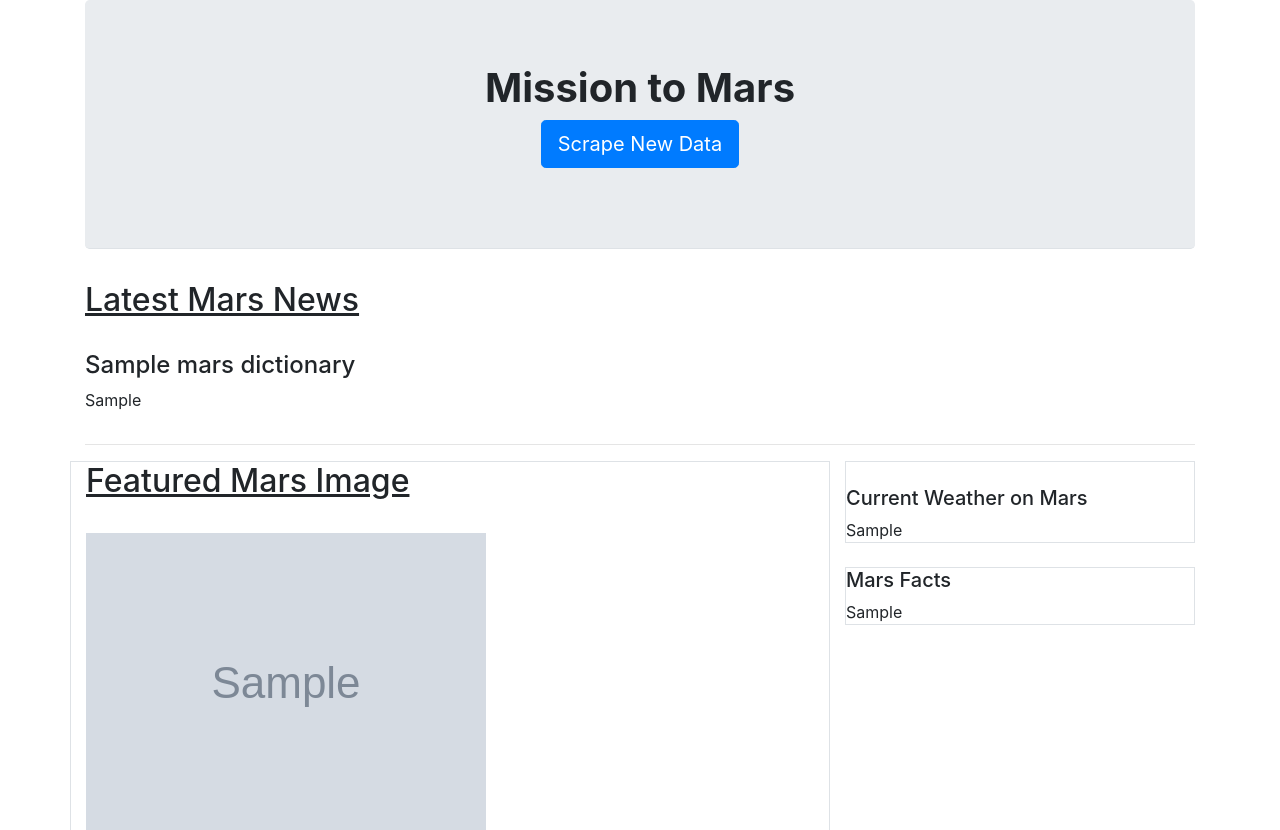
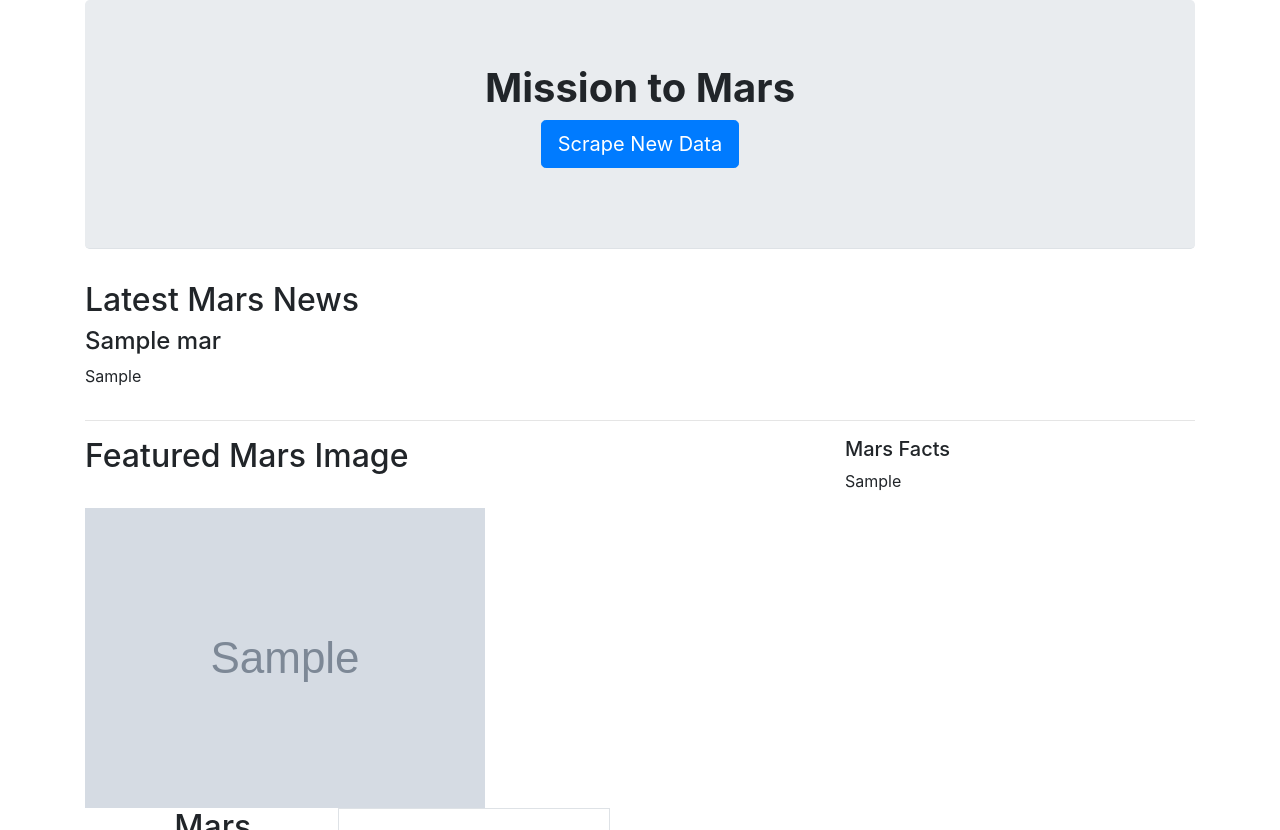
Before and after one commit to EdwinVargas22/UCI-Edwin-Vargas-Homework, a Flask app: page / in a window 1280 px wide. Shown: the top 830 px of the page. Run offline with Flask 2, Linux system fonts and the light colour scheme; grey boxes marked "Sample" are stand-in pictures; a database or web service that is not in the repository returns one stand-in record (values such as "Sample title"); some libraries are stand-ins or nearby versions.

Commit message:
Created my html code

```diff
--- a/12-Web-Scraping-Challenge/app.py
+++ b/12-Web-Scraping-Challenge/app.py
@@ -10,15 +10,15 @@ mongo = PyMongo(app)
 
 @app.route("/")
 def index():
-    mars_dictionary = mongo.db.mars_dictionary.find_one()
-    return render_template("index.html", mars=mars_dictionary)
+    mars = mongo.db.mars.find_one()
+    return render_template("index.html", mars=mars)
 
 
 @app.route("/scrape")
 def scraper():
-    mars_dictionary = mongo.db.mars_dictionary
+    mars = mongo.db.mars
     mars_data = scrape_mars.scrape()
-    mars_dictionary.update({}, mars_data, upsert=True)
+    mars.update({}, mars_data, upsert=True)
     return redirect("/", code=302)
 
 
--- a/12-Web-Scraping-Challenge/templates/index.html
+++ b/12-Web-Scraping-Challenge/templates/index.html
@@ -18,62 +18,46 @@
 
     <div class="jumbotron text-center border-bottom">
       <h1 class="font-weight-bold">Mission to Mars</h1>
-      <p><a class="btn btn-primary btn-lg" href="../scrape" role="button">Scrape New Data</a></p>
+      <p><a class="btn btn-primary btn-lg" href="/scrape" role="button">Scrape New Data</a></p>
     </div>
 
     <div class="row">
       <div class="col-md-12">
-        <h2><u>Latest Mars News</u></h2>
-      </div>
-    </div>
-  </br>
-    <div class="row">
-      <div class="col-md-12">
+        <h2>Latest Mars News</h2>
         <h4>{{mars.news_title}}</h4>
-        <p>{{mars.news_p}}</p>
+        <p>{{mars.news_paragraph}}</p>
       </div>
     </div>
   <hr>
     <div class="row">
-      <div class="col-md-8 border">
-        <h2 class=""><u>Featured Mars Image</u></h2>
-        </br>
-        <img src="{{mars.featured_image_url}}" alt="Features Mars Image">
-      </div>
-      <div class="col-md-4">
-        <div class="border">
-          </br>
-          <h5>Current Weather on Mars</h5>
-          {{mars.mars_weather}}
+        <div class="col-md-8">
+            <h2>Featured Mars Image</h2>
+            </br>
+            <picture>
+                <img src="{{mars.featured_image_url}}" alt="Features Mars Image">
+            </picture>
         </div>
-        </br>
-        <div class="border">
-          <h5>Mars Facts</h5>
-            {{ mars.fact_table | safe }}
+        <div class="col-md-4">
+                <h5>Mars Facts</h5>
+                <table>{{mars.mars_fact_table|safe}}</table
         </div>
-      </div>
     </div>
   <hr>
     <div class="row">
+      <br>
       <div class="col-md-8 offset-4">
-        <h2 class="align-items-center"><u>Mars hemispheres</u></h2>
+        <h2 class="align-items-center">Mars hemispheres</h2>
       </div>
     </div>
     </br>
     <div class="row">
-            {% for hemisphere in mars.hemisphere_images %}
-              <div class="col-6 border">
+              <div class="col-md-6 border">
               </br>
                     <div>
-                      <img width="512 px" height="512 px" src="{{ hemisphere.img_url | safe }}">
-                    </div>
-
-                    <div>
-                      <h4> {{ hemisphere.title | safe }} </h4>
+                      <img width="512 px" height="512 px" src="{{mars.Mars_Hemispheres}}">
                     </div>
 
               </div>
-            {% endfor %}
     </div>
 
   <hr>
```
Also changed, not shown: 12-Web-Scraping-Challenge/scrape_mars.py (+9 -9 lines), 2 other files.
